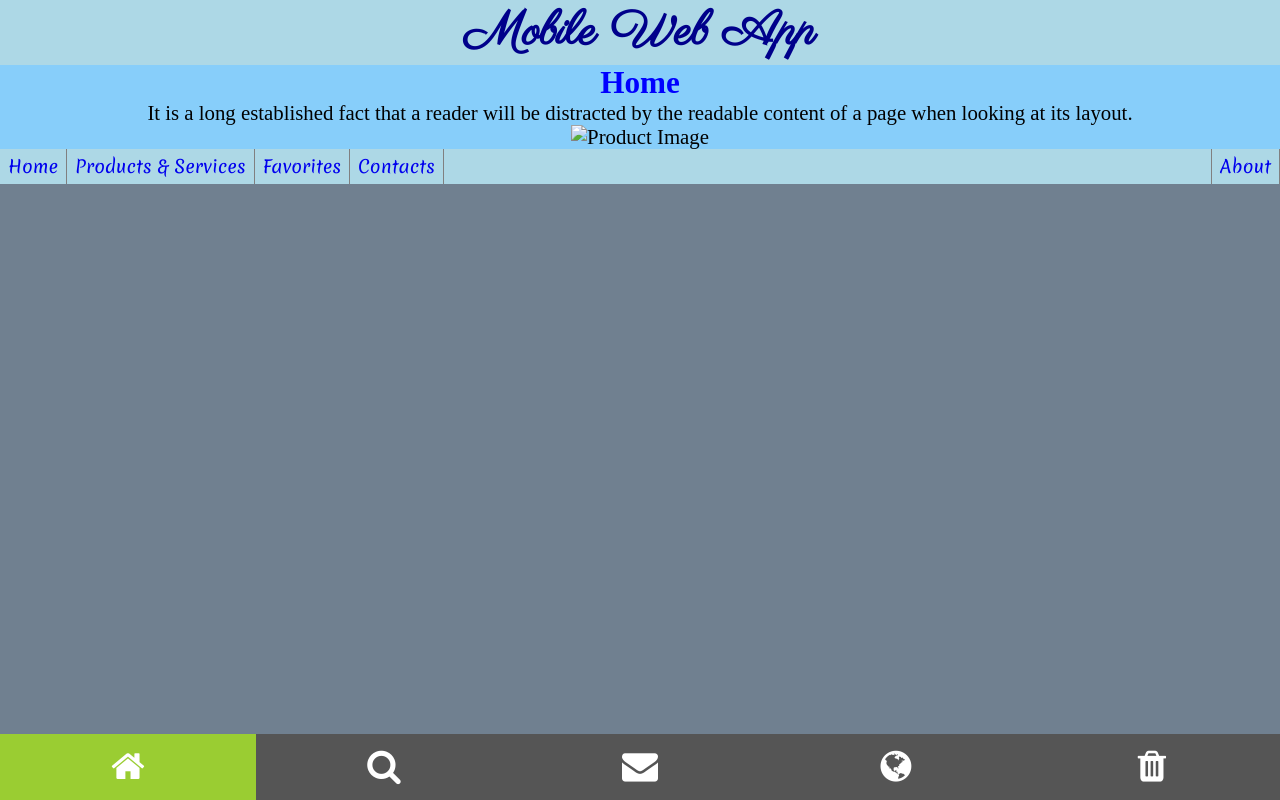
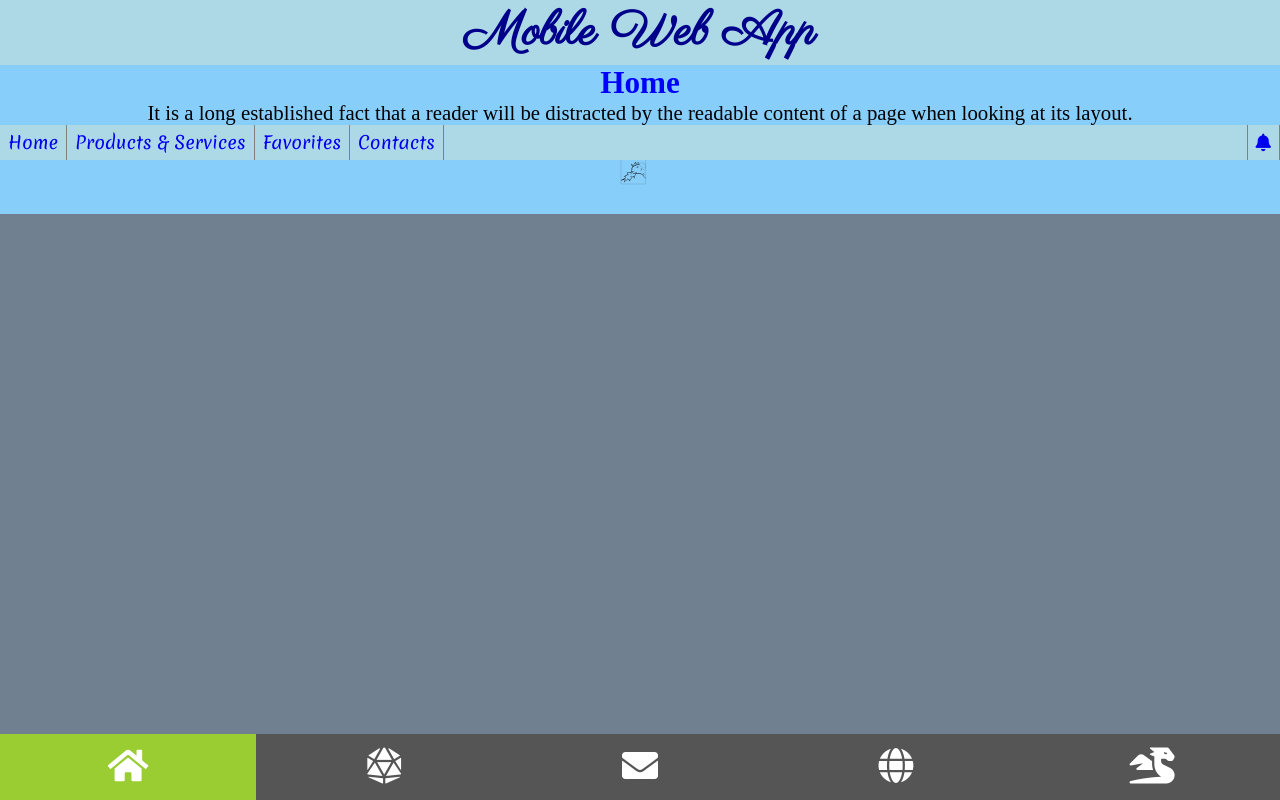
Before and after one commit to DraggyVX/Mobile_APP, a plain HTML site: page index.html in a window 1280 px wide. Drawn offline with Linux system fonts and the light colour scheme; files whose address does not match are found by name.

Commit message:
Added imgs

```diff
--- a/index.html
+++ b/index.html
@@ -6,13 +6,14 @@
         <meta name="viewport" content="width=device-width, initial-scale=1">
         <meta http-equiv="X-UA-Compatible" content="IE=edge">
         <link type="text/css" rel="stylesheet" href="style/style.css">
-
+        <link rel="icon" type="image/png" href="img/logo.png"/>
         <!--Fonts-->
         <link href="https://fonts.googleapis.com/css?family=Merienda" rel="stylesheet">
         <link href="https://fonts.googleapis.com/css?family=Parisienne" rel="stylesheet">
 
         <!--Icons for the bottom nav bar-->
-        <link rel="stylesheet" href="https://cdnjs.cloudflare.com/ajax/libs/font-awesome/4.7.0/css/font-awesome.min.css">
+        <!--<link rel="stylesheet" href="https://cdnjs.cloudflare.com/ajax/libs/font-awesome/4.7.0/css/font-awesome.min.css">-->
+        <link rel="stylesheet" href="https://use.fontawesome.com/releases/v5.6.3/css/all.css" integrity="sha384-UHRtZLI+pbxtHCWp1t77Bi1L4ZtiqrqD80Kn4Z8NTSRyMA2Fd33n5dQ8lWUE00s/" crossorigin="anonymous">
 
     </head>
     <body>
@@ -24,7 +25,7 @@
             <div id="content">
                 <h2>Home</h2>
                 <p>It is a long established fact that a reader will be distracted by the readable content of a page when looking at its layout.</p>
-                <img src="" alt="Product Image">
+
             </div>
 
             <nav id="nav">
@@ -33,23 +34,23 @@
                     <li><a href="#">Products &amp; Services</a></li>
                     <li><a href="#">Favorites</a></li>
                     <li><a href="#">Contacts</a></li>
-                    <li id="about"><a href="#">About</a></li>
+                    <li id="about"><a href="#"><i class="fas fa-bell"></i></a></li>
                 </ul>
                 <div class="keepOpen"></div>
             </nav>
 
             <div class="icon-bar">
                 <a class="active" href="#"><i class="fa fa-home"></i></a>
-                <a href="#"><i class="fa fa-search"></i></a>
+                <a href="#"><i class="fas fa-dice-d20"></i></a>
                 <a href="#"><i class="fa fa-envelope"></i></a>
                 <a href="#"><i class="fa fa-globe"></i></a>
-                <a href="#"><i class="fa fa-trash"></i></a>
+                <a href="#"><i class="fas fa-dragon"></i></a>
             </div>
-            <!--
+
             <footer id="foot">
+                <img class="dragonImg" src="Dragon%20copy.svg" alt="Product Image" >
+            </footer>
 
-            </footer>
-            -->
         </div>
     </body>
     <script type="text/javascript" src="app.js"></script>
--- a/style/style.css
+++ b/style/style.css
@@ -35,6 +35,10 @@ header h1 {
     color: darkblue;
     font-family: 'Parisienne', cursive;
     font-size: 3rem;
+}
+
+.dragonImg {
+    width: 150px;
 }
 
 /* Styles for the nav bar */
```
Also changed, not shown: Img/Dragon copy.svg (added), Img/favicon.ico (added), Img/logo.png (added), 2 other files.
